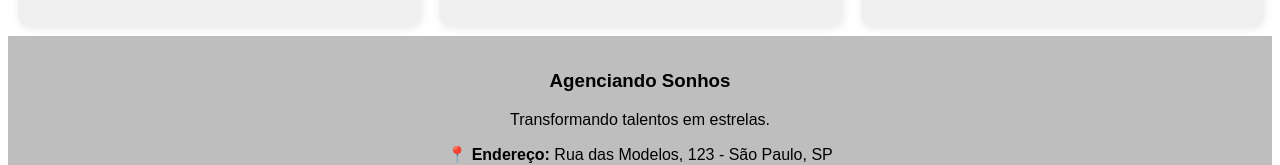
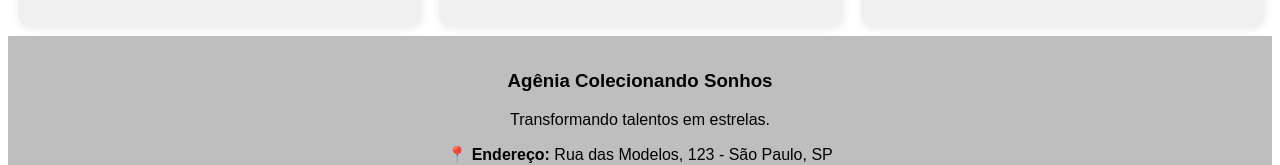
Before and after one commit to DevAnasantos/P1, a plain HTML site: page index.html in a window 1280 px wide. Shown: the part 1814-1979 px from the top of the page. Drawn offline with Linux system fonts and the light colour scheme.

Commit message:
alteraçao de nome

```diff
--- a/index.html
+++ b/index.html
@@ -151,7 +151,7 @@
 
     <footer>
         <div class="footer-content">
-            <h3>Agenciando Sonhos</h3>
+            <h3>Agênia Colecionando Sonhos</h3>
             <p>Transformando talentos em estrelas.</p>
             <p><strong>📍 Endereço:</strong> Rua das Modelos, 123 - São Paulo, SP</p>
             <p><strong>📞 Telefone:</strong> (11) 98765-4321</p>
```
